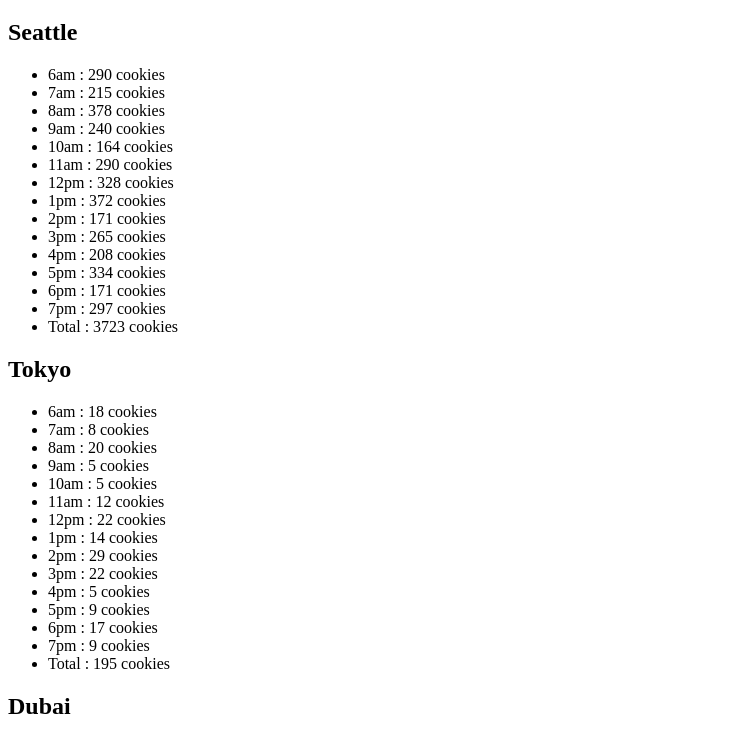
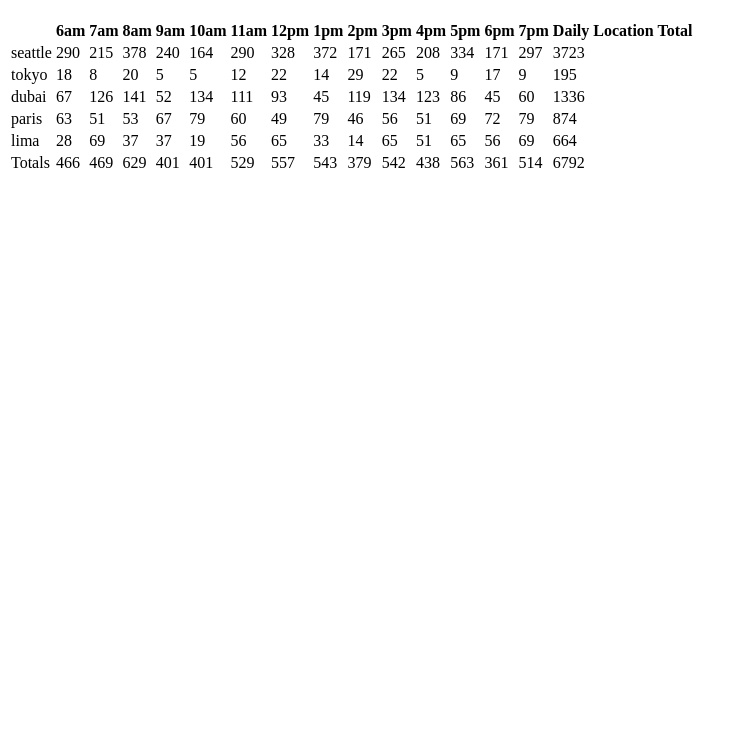
Before and after one commit to SimoneOdegard/cookie-stand, a plain HTML site: page sales.html in a window 1280 px wide. Shown: the part 61-797 px from the top of the page, without its empty margins (0-748 px from the left). Drawn offline with Linux system fonts and the light colour scheme.

Commit message:
added functions to create a table on the sales.html page

```diff
--- a/js/app.js
+++ b/js/app.js
@@ -46,19 +46,73 @@ CookieStand.prototype.calcCookiesEachHour = function(){
     this.cookiesPerHourArray.push(['total', this.totalCookies])
 }
 
+function tableTimeHeader(){
+    const tableElem = document.getElementById('table');
+    const row1 = document.createElement('tr');
+    const blankCell = document.createElement('td');
+    blankCell.textContent = '';
+    row1.appendChild(blankCell);
+    tableElem.appendChild(row1);
+    for (let i = 0; i < timeSlots.length; i++) {
+        const timeSlotsElem = document.createElement('th');
+        row1.appendChild(timeSlotsElem);
+        timeSlotsElem.textContent = timeSlots[i];
+    }
+    const dailyLocationTotals = document.createElement('th');
+    dailyLocationTotals.textContent = 'Daily Location Total';
+    row1.appendChild(dailyLocationTotals);
+}
+
+function tableFooterTotals(){
+    const tableElem = document.getElementById('table');
+    const row3 = document.createElement('tr');
+    const cellHourlyTotals = document.createElement('td');
+    cellHourlyTotals.textContent = 'Totals';
+    tableElem.appendChild(row3);
+    row3.appendChild(cellHourlyTotals);
+    let globalTotal = 0
+    for (let i = 0; i < timeSlots.length; i++){
+        let hourlyTotal = standSeattle.cookiesPerHourArray[i][1] + standTokyo.cookiesPerHourArray[i][1] + standDubai.cookiesPerHourArray[i][1] + standParis.cookiesPerHourArray[i][1] + standLima.cookiesPerHourArray[i][1];
+        const cellTotal = document.createElement('td');
+        cellTotal.textContent = hourlyTotal;
+        row3.appendChild(cellTotal);
+        globalTotal += hourlyTotal;
+    }
+    const globalTotalCell = document.createElement('td');
+    globalTotalCell.textContent= globalTotal;
+    row3.appendChild(globalTotalCell);
+}
+
 CookieStand.prototype.render = function(){
-    let ulElem = document.getElementById(this.id);
-    for (let i = 0; i < timeSlots.length; i++) {
-        let liElem = document.createElement('li');
-        liElem.textContent = this.cookiesPerHourArray[i][0] + ' : ' + this.cookiesPerHourArray[i][1] + ' cookies';
-        ulElem.appendChild(liElem);
+    const article = document.createElement('article');
+    const profileContainer = document.getElementById(this.id);
+    profileContainer.appendChild(article);
+
+    const pElem = document.createElement('p');
+    article.appendChild (pElem);
+
+    const tableElem = document.getElementById('table');
+
+    const row2 = document.createElement('tr');
+    tableElem.appendChild(row2);
+
+    const locationsCell = document.createElement('td');
+    locationsCell.textContent = this.id;
+    row2.appendChild(locationsCell);
+
+    for (let i = 0; i < timeSlots.length; i++){
+    const cookiesPerHourTableElem = document.createElement('td');
+    row2.appendChild(cookiesPerHourTableElem);
+    cookiesPerHourTableElem.textContent = this.cookiesPerHourArray[i][1];
     }
-    let liElem = document.createElement('li');
-    liElem.textContent = 'Total' + ' : ' + this.totalCookies + ' cookies';
-    ulElem.appendChild(liElem);
-    console.log(this.cookiesPerHourArray);
-    console.log(this.totalCookies);
+
+    const dailyTotalRow = document.createElement('td');
+    row2.appendChild(dailyTotalRow);
+    dailyTotalRow.textContent = this.totalCookies;
+
 }
+
+tableTimeHeader();
 
 let standSeattle = new CookieStand ('seattle', 'Seattle Stand', 23, 65, 6.3, 0);
 standSeattle.generateCustomersPerHour();
@@ -81,5 +135,10 @@ standLima.generateCustomersPerHour();
 standLima.calcCookiesEachHour();
 standLima.render();
 
-console.log(standSeattle);
-console.log(standTokyo);
+tableFooterTotals();
+
+// const cities = [seattle, tokyo, dubai, paris, lima];
+// for (let index = 0; index < cities.length; i++){
+//     const cities = cities[index];
+//     id.render();
+// }
--- a/sales.html
+++ b/sales.html
@@ -4,15 +4,11 @@
 </head>
 <body>
     <h1>Pat's Salmon Cookies</h1>
-    <h2>Seattle</h2>
+    <table id="table"></table>
     <ul id="seattle"></ul>
-    <h2>Tokyo</h2>
     <ul id="tokyo"></ul>
-    <h2>Dubai</h2>
     <ul id="dubai"></ul>
-    <h2>Paris</h2>
     <ul id="paris"></ul>
-    <h2>Lima</h2>
     <ul id="lima"></ul>
     <script src="js/app.js"></script>
 </body>
```
